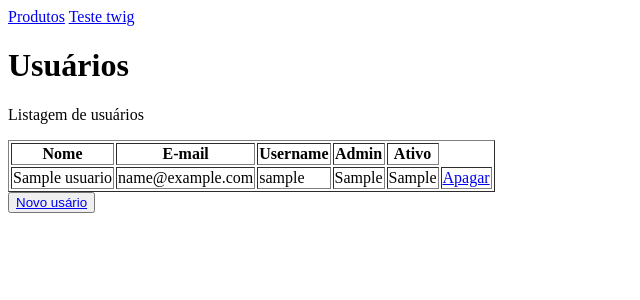
After one commit to biavargas06/aula1, a PHP site: page /usuarios in a window 1280 px wide. The commit adds this page. Shown: the top 300 px of the page, without its empty margins (0-640 px from the left). Run offline with PHP 8.4, Linux system fonts and the light colour scheme; the visitor is signed in with stand-in values (Sample User, id 1); tables that the repository leaves empty or names only in its code hold one stand-in row (values such as "Sample post"); some libraries are stand-ins or nearby versions.

Commit message:
muitas mudanças

```diff
--- a/novo_usuario_gravar.php
+++ b/novo_usuario_gravar.php
@@ -13,7 +13,7 @@ if(!$nome || !$email || !$user|| !$pass){
 }
 
 $pass = password_hash($pass, PASSWORD_BCRYPT);
-$sql = $pdo->prepare('INSERT INTO usuarios (nome, email, username, senha, admin) VALUES (:nome, :email, :user, :pass, :adm)');
+$sql = $pdo->prepare('INSERT INTO usuarios (nome, email, username, senha, admin, ativo) VALUES (:nome, :email, :user, :pass, :adm, 1)');
 $sql->bindParam(':nome', $nome);
 $sql->bindParam(':email', $email);
 $sql->bindParam(':user', $user);
--- /dev/null
+++ b/templates/usuarios.html
@@ -0,0 +1,36 @@
+{% include "inc/head.html" %}
+
+<h1>Usuários</h1>
+<p>Listagem de usuários</p>
+
+<table border="1">
+	<tr>
+		<th>Nome</th>
+        <th>E-mail</th>
+        <th>Username</th>
+		<th>Admin</th>
+        <th>Ativo</th>
+	</tr>
+
+	{% for usr in usuarios %}
+
+		<tr>
+			<td>{{usr.nome}}</td>
+            <td>{{usr.email}}</td>
+            <td>{{usr.username}}</td>
+			<td>{{usr.admin}}</td>
+            <td>{{usr.ativo}}</td>
+            <td><a href="usuario_apagar.php?id={{usr.id}}">Apagar</a></td>
+    	</tr>
+
+    {% else %}
+        <tr>
+            <td colspan="2"></td>
+         </tr>
+	{% endfor %}
+</table>
+<button>
+<a href="novo_usuario.php">Novo usário</a>
+</button>
+
+{% include "inc/foot.html" %}
--- /dev/null
+++ b/usuario_apagar.php
@@ -0,0 +1,4 @@
+<?php
+ require('twig_carregar.php');
+
+ echo $twig->render('usuario_apagar.html');
--- /dev/null
+++ b/usuarios.php
@@ -0,0 +1,10 @@
+<?php
+
+require('verifica_login.php');
+require('twig_carregar.php');
+require('pdo.inc.php');
+
+$sql = $pdo->query('SELECT * FROM usuarios');
+$usuarios = $sql->fetchAll(PDO::FETCH_ASSOC);
+
+echo $twig->render('usuarios.html', [ 'usuarios' => $usuarios, ]);
```
Also changed, not shown: templates/usuario_apagar.html (added, +8 -0 lines).
